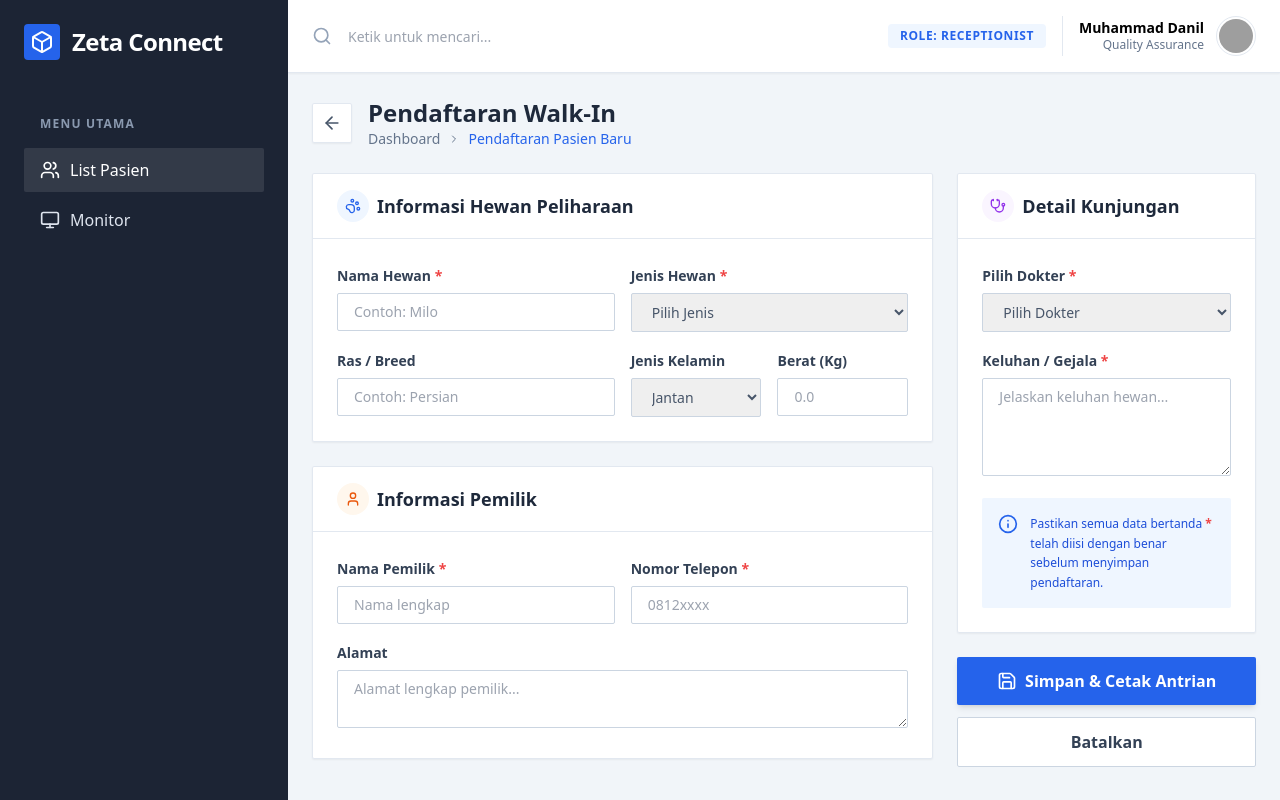
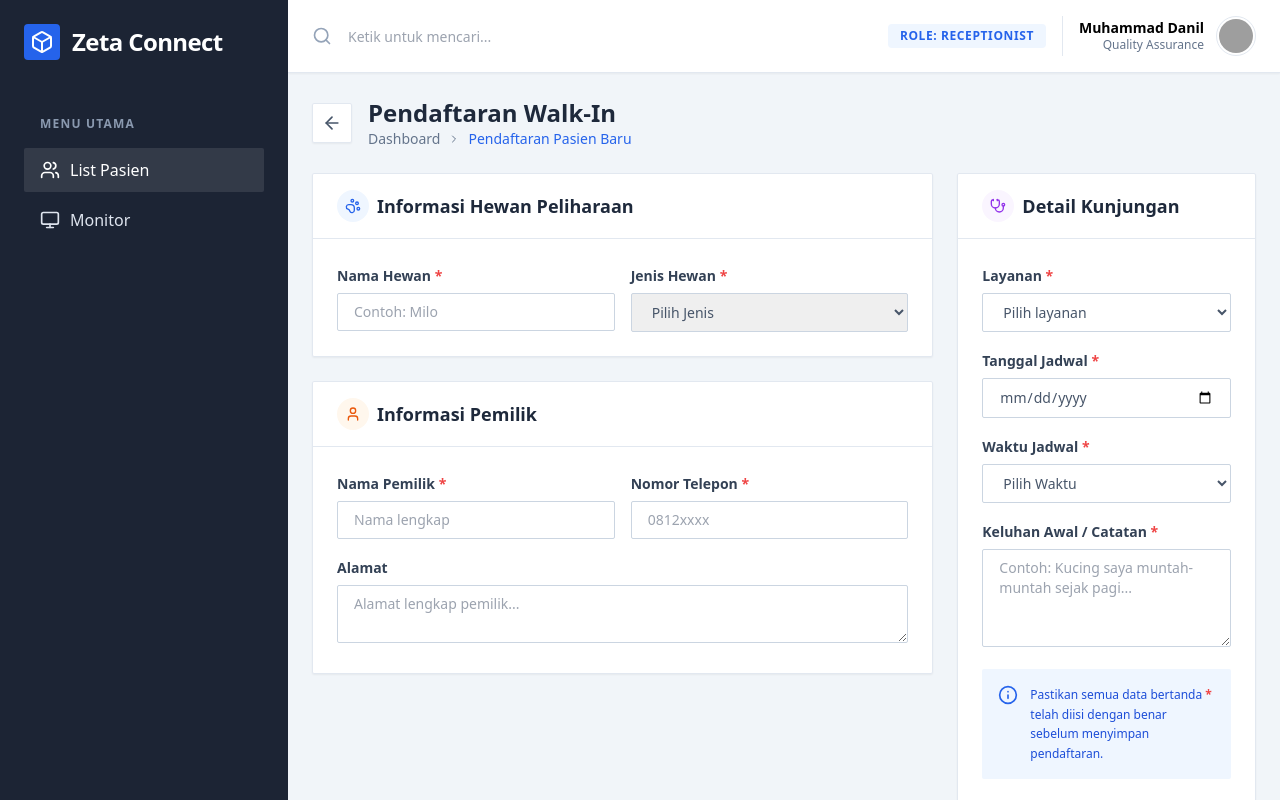
Before and after one commit to kkirayu/student-fe, a React (Vite) app: page /receptionist/walk-in-registration in a window 1280 px wide. Built offline with nearby package versions, Linux system fonts and the light colour scheme; grey boxes are pictures that could not be loaded.

Commit message:
EDIT::WalkInRegister

```diff
--- a/src/layouts/AdminLayout.jsx
+++ b/src/layouts/AdminLayout.jsx
@@ -1,3 +1,4 @@
+// eslint-disable-next-line no-unused-vars
 import React, { useState } from 'react';
 import { Outlet, Link, useLocation } from 'react-router-dom';
 import { Menu, X, Box, Search, ChevronDown, BarChart3 } from 'lucide-react';
--- a/src/layouts/Feedback.jsx
+++ b/src/layouts/Feedback.jsx
@@ -1,3 +1,4 @@
+// eslint-disable-next-line no-unused-vars
 import React, { useState, useEffect } from 'react';
 import { Link } from 'react-router-dom';
 
@@ -6,7 +7,7 @@ const Feedback = () => {
   const [formData, setFormData] = useState({
     name: '',
     phone: '',
-    type: 'Pujian', // Pujian, Keluhan, Saran
+    type: 'Pujian',
     message: ''
   });
 
@@ -20,7 +21,6 @@ const Feedback = () => {
 
   const handleSubmit = (e) => {
     e.preventDefault();
-    // Simulate submit
     alert('Terima kasih atas umpan balik Anda!');
     setFormData({ name: '', phone: '', type: 'Pujian', message: '' });
   };
@@ -137,7 +137,7 @@ const Feedback = () => {
         </div>
       </main>
 
-      {/* Simple Footer */}
+      {/* Footer */}
       <footer className="bg-slate-900 text-slate-400 py-8 text-center text-sm mt-auto">
         <p>&copy; {new Date().getFullYear()} Zeta Connect. All rights reserved.</p>
       </footer>
--- a/src/layouts/PrivacyPolicy.jsx
+++ b/src/layouts/PrivacyPolicy.jsx
@@ -1,3 +1,4 @@
+// eslint-disable-next-line no-unused-vars
 import React, { useEffect } from 'react';
 import { Link } from 'react-router-dom';
 
--- a/src/layouts/TermsAndConditions.jsx
+++ b/src/layouts/TermsAndConditions.jsx
@@ -1,3 +1,4 @@
+// eslint-disable-next-line no-unused-vars
 import React, { useEffect } from 'react';
 import { Link } from 'react-router-dom';
 
--- a/src/pages/auth/Login.jsx
+++ b/src/pages/auth/Login.jsx
@@ -1,3 +1,4 @@
+// eslint-disable-next-line no-unused-vars
 import React, { useState, useEffect } from 'react';
 import { Link, useNavigate } from 'react-router-dom';
 import Popup from '../../components/Popup';
--- a/src/pages/auth/Register.jsx
+++ b/src/pages/auth/Register.jsx
@@ -1,3 +1,4 @@
+// eslint-disable-next-line no-unused-vars
 import React, { useState, useEffect } from 'react';
 import { Link, useNavigate } from 'react-router-dom';
 import Popup from '../../components/Popup';
--- a/src/pages/receptionist/WalkInRegistration.jsx
+++ b/src/pages/receptionist/WalkInRegistration.jsx
@@ -14,17 +14,15 @@ import {
 const WalkInRegistration = () => {
   const navigate = useNavigate();
   const [formData, setFormData] = useState({
-    petName: '',
-    species: '',
-    breed: '',
-    gender: 'Jantan',
-    weight: '',
-    birthDate: '',
     ownerName: '',
     ownerPhone: '',
     ownerAddress: '',
-    doctor: '',
-    complaint: ''
+    petName: '',
+    species: '',
+    service_id: '',
+    schedule_date: '',
+    schedule_time: '',
+    initial_complaint: ''
   });
 
   const handleChange = (e) => {
@@ -35,14 +33,13 @@ const WalkInRegistration = () => {
   const handleSubmit = (e) => {
     e.preventDefault();
     console.log('Form Submitted:', formData);
-    // Logic simpan data di sini
     alert('Pendaftaran Berhasil!');
     navigate('/receptionist');
   };
 
   return (
     <div className="space-y-6 pb-10">
-      {/* 1. Header & Back Action */}
+      {/*  Header */}
       <div className="flex items-center gap-4">
         <button
           onClick={() => navigate('/receptionist')}
@@ -61,10 +58,9 @@ const WalkInRegistration = () => {
       </div>
 
       <form onSubmit={handleSubmit} className="grid grid-cols-1 gap-6 lg:grid-cols-12">
-        {/* LEFT COLUMN: Patient & Owner Info */}
         <div className="space-y-6 lg:col-span-8">
 
-          {/* Section: Data Hewan (Pet) */}
+          {/* Data Hewan */}
           <div className="rounded-sm border border-slate-200 bg-white shadow-sm">
             <div className="flex items-center gap-2 border-b border-slate-200 px-6 py-4">
               <div className="flex h-8 w-8 items-center justify-center rounded-full bg-blue-50 text-blue-600">
@@ -103,47 +99,10 @@ const WalkInRegistration = () => {
                   <option value="Lainnya">Lainnya</option>
                 </select>
               </div>
-              <div className="space-y-1.5">
-                <label className="text-sm font-semibold text-slate-700">Ras / Breed</label>
-                <input
-                  type="text"
-                  name="breed"
-                  value={formData.breed}
-                  onChange={handleChange}
-                  placeholder="Contoh: Persian"
-                  className="w-full rounded-sm border border-slate-300 px-4 py-2 text-sm outline-none transition-all focus:border-blue-500"
-                />
-              </div>
-              <div className="grid grid-cols-2 gap-4">
-                <div className="space-y-1.5">
-                  <label className="text-sm font-semibold text-slate-700">Jenis Kelamin</label>
-                  <select
-                    name="gender"
-                    value={formData.gender}
-                    onChange={handleChange}
-                    className="w-full rounded-sm border border-slate-300 px-4 py-2 text-sm outline-none transition-all focus:border-blue-500"
-                  >
-                    <option value="Jantan">Jantan</option>
-                    <option value="Betina">Betina</option>
-                  </select>
-                </div>
-                <div className="space-y-1.5">
-                  <label className="text-sm font-semibold text-slate-700">Berat (Kg)</label>
-                  <input
-                    type="number"
-                    step="0.1"
-                    name="weight"
-                    value={formData.weight}
-                    onChange={handleChange}
-                    placeholder="0.0"
-                    className="w-full rounded-sm border border-slate-300 px-4 py-2 text-sm outline-none transition-all focus:border-blue-500"
-                  />
-                </div>
-              </div>
             </div>
           </div>
 
-          {/* Section: Data Pemilik (Owner) */}
+          {/* Data Pemilik */}
           <div className="rounded-sm border border-slate-200 bg-white shadow-sm">
             <div className="flex items-center gap-2 border-b border-slate-200 px-6 py-4">
               <div className="flex h-8 w-8 items-center justify-center rounded-full bg-orange-50 text-orange-600">
@@ -192,10 +151,9 @@ const WalkInRegistration = () => {
           </div>
         </div>
 
-        {/* RIGHT COLUMN: Clinical Info & Action */}
         <div className="space-y-6 lg:col-span-4">
 
-          {/* Section: Visit Details */}
+          {/* Visit Details */}
           <div className="rounded-sm border border-slate-200 bg-white shadow-sm">
             <div className="flex items-center gap-2 border-b border-slate-200 px-6 py-4">
               <div className="flex h-8 w-8 items-center justify-center rounded-full bg-purple-50 text-purple-600">
@@ -206,30 +164,51 @@ const WalkInRegistration = () => {
 
             <div className="space-y-4 p-6">
               <div className="space-y-1.5">
-                <label className="text-sm font-semibold text-slate-700">Pilih Dokter <span className="text-red-500">*</span></label>
+                <label className="text-sm font-semibold text-slate-700">Layanan <span className="text-red-500">*</span></label>
                 <select
+                  name="service_id" value={formData.service_id} onChange={handleChange}
+                  className="w-full rounded-sm border border-slate-300 bg-transparent px-4 py-2 text-sm outline-none transition focus:border-blue-500 focus:ring-1 focus:ring-blue-500"
                   required
-                  name="doctor"
-                  value={formData.doctor}
-                  onChange={handleChange}
-                  className="w-full rounded-sm border border-slate-300 px-4 py-2 text-sm outline-none transition-all focus:border-blue-500"
                 >
-                  <option value="">Pilih Dokter</option>
-                  <option value="Drh. Anisa">Drh. Anisa (Umum)</option>
-                  <option value="Drh. Bima">Drh. Bima (Bedah)</option>
-                  <option value="Drh. Cita">Drh. Cita (Internis)</option>
+                  <option value="" disabled>Pilih layanan</option>
+                  <option value="1">Grooming Kucing</option>
+                  <option value="2">Grooming Anjing</option>
+                  <option value="3">Vaksinasi</option>
+                  <option value="4">Penitipan Hewan</option>
                 </select>
               </div>
               <div className="space-y-1.5">
-                <label className="text-sm font-semibold text-slate-700">Keluhan / Gejala <span className="text-red-500">*</span></label>
+                <label className="text-sm font-semibold text-slate-700">Tanggal Jadwal <span className="text-red-500">*</span></label>
+                <input
+                  type="date" name="schedule_date" value={formData.schedule_date} onChange={handleChange}
+                  className="w-full rounded-sm border border-slate-300 bg-transparent px-4 py-2 text-sm outline-none transition focus:border-blue-500 focus:ring-1 focus:ring-blue-500"
+                  required
+                />
+              </div>
+              <div className="space-y-1.5">
+                <label className="text-sm font-semibold text-slate-700">Waktu Jadwal <span className="text-red-500">*</span></label>
+                <select
+                  name="schedule_time" value={formData.schedule_time} onChange={handleChange}
+                  className="w-full rounded-sm border border-slate-300 bg-transparent px-4 py-2 text-sm outline-none transition focus:border-blue-500 focus:ring-1 focus:ring-blue-500"
+                  required
+                >
+                  <option value="" disabled>Pilih Waktu</option>
+                  <option value="1">10.00 - 11.30</option>
+                  <option value="2">13.00 - 14.30</option>
+                  <option value="3">15.00 - 16.30</option>
+                  <option value="4">19.00 - 20.30</option>
+                </select>
+              </div>
+              <div className="space-y-1.5">
+                <label className="text-sm font-semibold text-slate-700">Keluhan Awal / Catatan <span className="text-red-500">*</span></label>
                 <textarea
                   required
                   rows="4"
-                  name="complaint"
-                  value={formData.complaint}
+                  name="initial_complaint"
+                  value={formData.initial_complaint}
                   onChange={handleChange}
-                  placeholder="Jelaskan keluhan hewan..."
-                  className="w-full rounded-sm border border-slate-300 px-4 py-2 text-sm outline-none transition-all focus:border-blue-500"
+                  placeholder="Contoh: Kucing saya muntah-muntah sejak pagi..."
+                  className="w-full rounded-sm border border-slate-300 px-4 py-2 text-sm outline-none transition-all focus:border-blue-500 focus:ring-1 focus:ring-blue-500"
                 ></textarea>
               </div>
 
```
Also changed, not shown: src/layouts/ServiceInfo.jsx (+4 -12 lines), src/pages/auth/ForgotPassword.jsx (+4 -3 lines), src/pages/auth/OTPVerification.jsx (+4 -3 lines), src/pages/receptionist/Dashboard.jsx (+4 -6 lines), src/pages/receptionist/QueueMonitor.jsx (+8 -17 lines).
